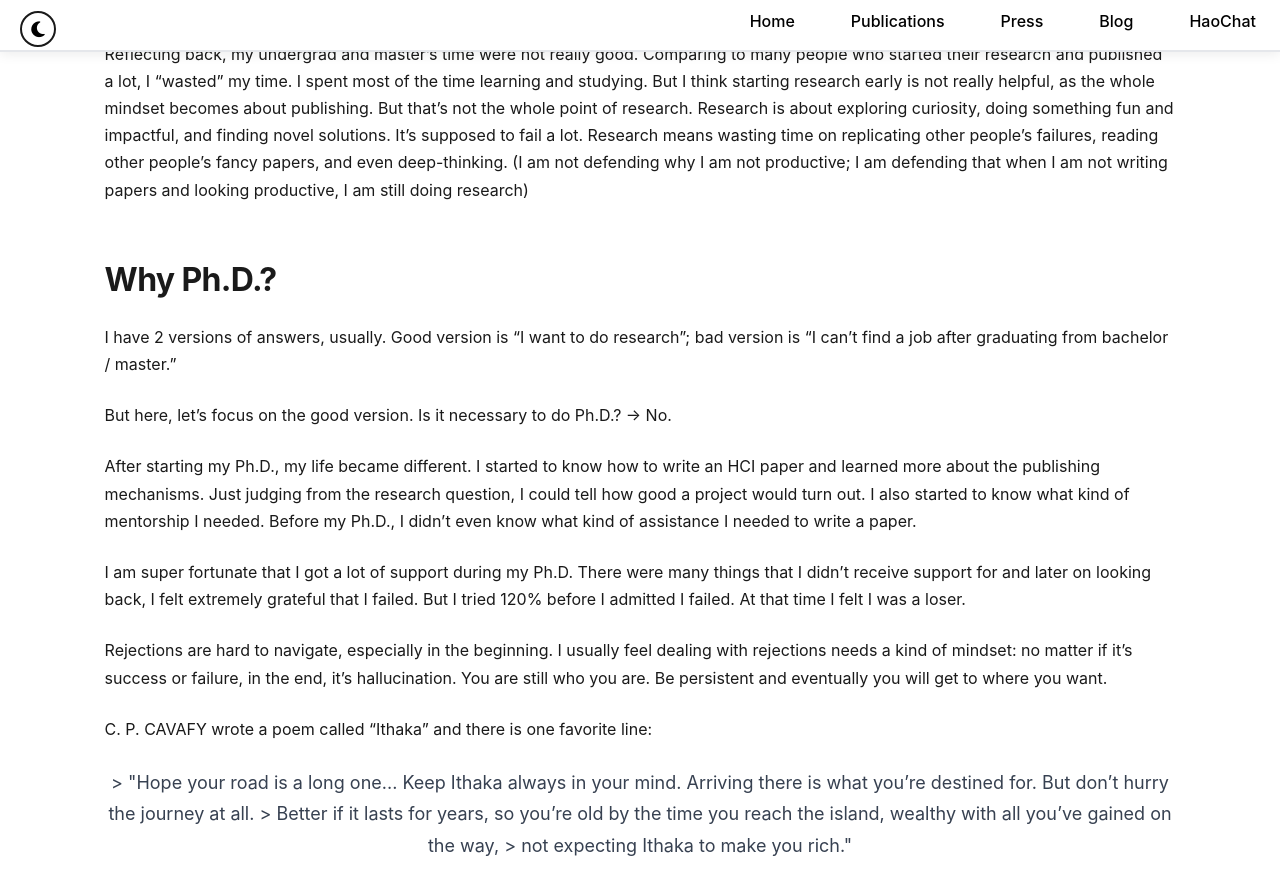
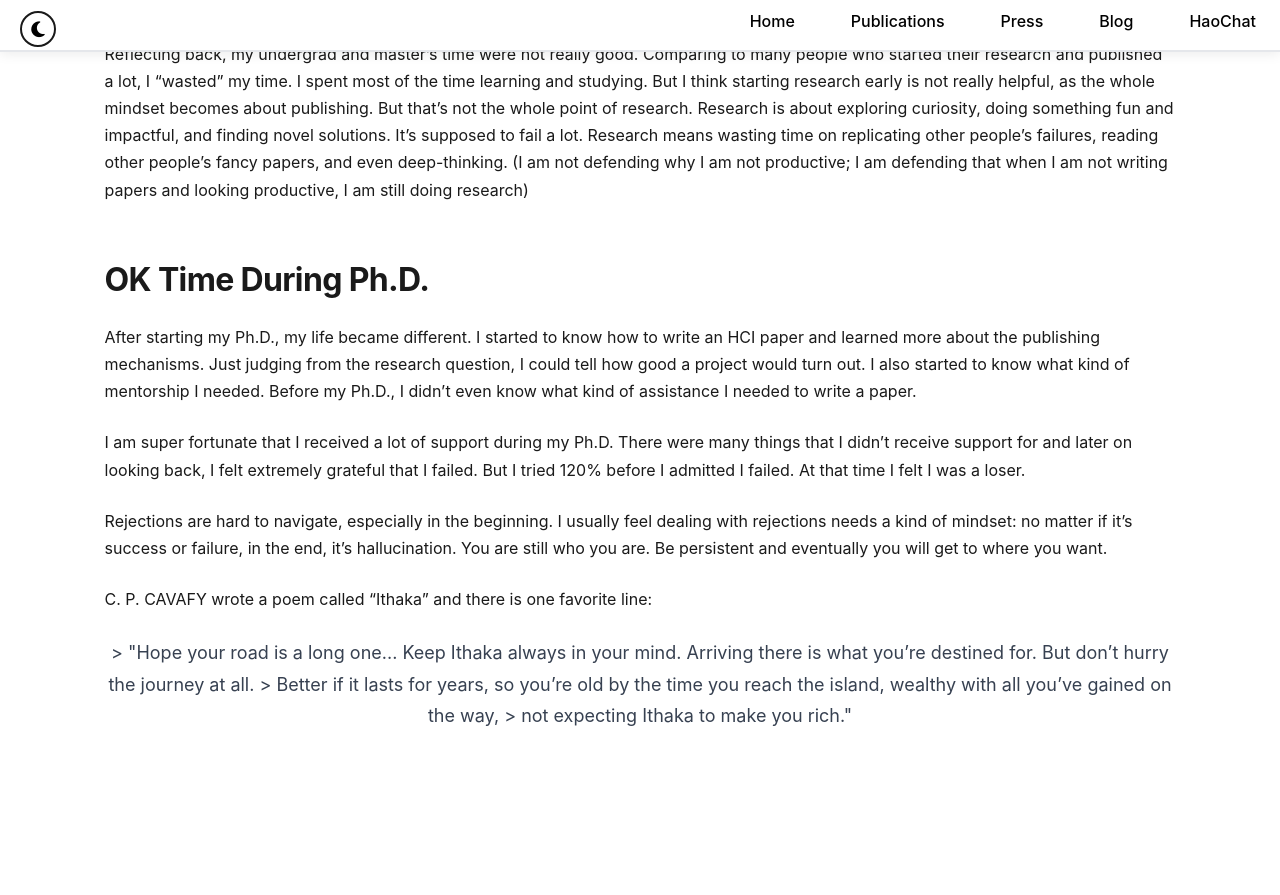
Before and after one commit to YuexingHao/Yuexing-Hao, a Jekyll site: the page built from _posts/2025-02-09-about-my-academia-life.md, in a window 1280 px wide and 900 px high, scrolled down 1253 px. Shown: the top 895 px of the window. Built offline with Jekyll 4.4.1, drawn with Linux system fonts in a browser that asks for light colours; a style sheet for code colours, icons or effects is not loaded; after the commit the page ends 2123 px from its top, so only the background shows below that; some of the changed lines change nothing that is shown.

Commit message:
Describe your changes

```diff
--- a/_posts/2025-02-09-about-my-academia-life.md
+++ b/_posts/2025-02-09-about-my-academia-life.md
@@ -20,15 +20,21 @@ Then, I started my master's during Covid. I think online classes are great. I tr
 
 Reflecting back, my undergrad and master's time were not really good. Comparing to many people who started their research and published a lot, I "wasted" my time. I spent most of the time learning and studying. But I think starting research early is not really helpful, as the whole mindset becomes about publishing. But that's not the whole point of research. Research is about exploring curiosity, doing something fun and impactful, and finding novel solutions. It's supposed to fail a lot. Research means wasting time on replicating other people's failures, reading other people's fancy papers, and even deep-thinking. (I am not defending why I am not productive; I am defending that when I am not writing papers and looking productive, I am still doing research)
 
-## Why Ph.D.?
+<!-- ## Why Ph.D.?
+
 
 I have 2 versions of answers, usually. Good version is "I want to do research"; bad version is "I can't find a job after graduating from bachelor / master."
 
-But here, let's focus on the good version. Is it necessary to do Ph.D.? -> No.
+But here, let's focus on the good version. First of all, I think research is fun. I enjoyed doing applied research. But research is not for everyone, some people are in a hard-to-publish domain, some people are bad in execution (so they kept on missing deadlines and timely results), some people are suffered from the endless workloads and low pay.  -->
+
+
+<!-- Is it necessary to do Ph.D. in AI now? -> Not necessary. Is it too late to do Ph.D. now?  I had many friends who did Ph.D. because they received IOI/IMO/Olympic math (usually nobody care); because they were from prestigious undergrad (that's your 18-year-old achievement, but you are 20+ now so show us something more interesting?); because the society considers Ph.D. as highest level of degree (sure...)  -->
+
+## OK Time During Ph.D.
 
 After starting my Ph.D., my life became different. I started to know how to write an HCI paper and learned more about the publishing mechanisms. Just judging from the research question, I could tell how good a project would turn out. I also started to know what kind of mentorship I needed. Before my Ph.D., I didn't even know what kind of assistance I needed to write a paper.
 
-I am super fortunate that I got a lot of support during my Ph.D. There were many things that I didn't receive support for and later on looking back, I felt extremely grateful that I failed. But I tried 120% before I admitted I failed. At that time I felt I was a loser.
+I am super fortunate that I received a lot of support during my Ph.D. There were many things that I didn't receive support for and later on looking back, I felt extremely grateful that I failed. But I tried 120% before I admitted I failed. At that time I felt I was a loser.
 
 Rejections are hard to navigate, especially in the beginning. I usually feel dealing with rejections needs a kind of mindset: no matter if it's success or failure, in the end, it's hallucination. You are still who you are. Be persistent and eventually you will get to where you want.
 
```
